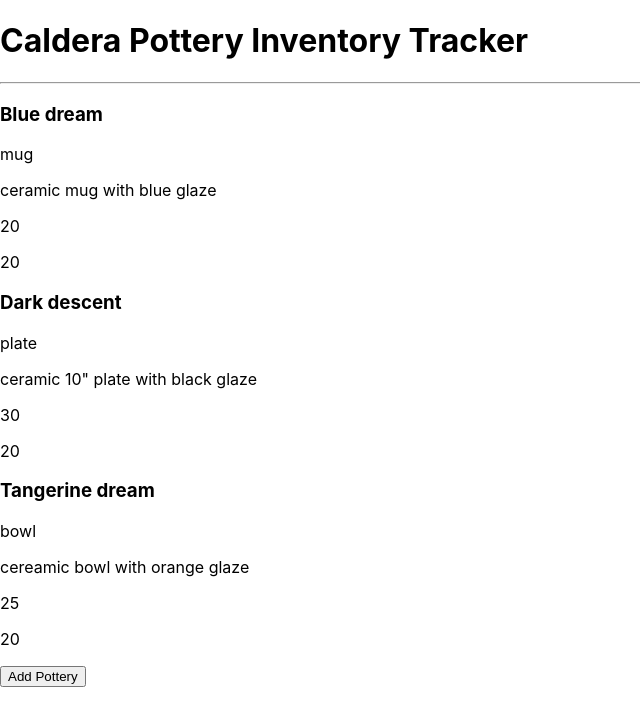
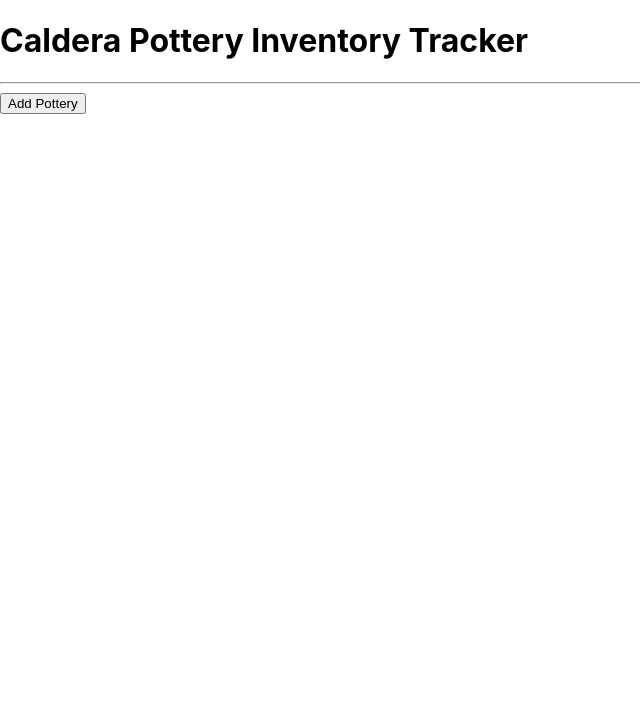
Before and after one commit to meganmckissack/caldera-pottery-inventory, a React (Create React App) app: page / in a window 1280 px wide. Shown: the top 726 px of the page, without its empty margins (0-640 px from the left). Built offline with nearby package versions, Linux system fonts and the light colour scheme.

Commit message:
add details page and update controller, list, and form

```diff
--- a/src/components/App.js
+++ b/src/components/App.js
@@ -1,7 +1,6 @@
 import React from 'react';
 import Header from './Header';
-import PotteryControl from './PotteryControll';
-import PotteryList from './PotteryList';
+import PotteryControl from './PotteryControl';
 
 function App() {
   return (
--- a/src/components/NewPotteryForm.js
+++ b/src/components/NewPotteryForm.js
@@ -1,7 +1,7 @@
 import React from "react";
-import PropTypes from "prop-types";
-import { v4 } from "uuid";
-import ResuableForm from "./ReusableForm";
+import PropTypes from 'prop-types';
+import { v4 } from 'uuid';
+import ReusableForm from "./ReusableForm";
 
 function NewPotteryForm(props) {
 
@@ -21,7 +21,7 @@ function NewPotteryForm(props) {
   return (
     <React.Fragment>
       <h3>Add Pottery to Inventory</h3>
-      <ResuableForm
+      <ReusableForm
       formSubmissionHandler={handleNewPotteryFormSubmission}
       buttonText="Submit New Pottery" />
     </React.Fragment>
--- /dev/null
+++ b/src/components/PotteryControl.js
@@ -0,0 +1,67 @@
+import React from "react";
+import NewPotteryForm from "./NewPotteryForm";
+import PotteryList from "./PotteryList";
+import PotteryDetail from "./PotteryDetail";
+
+class PotteryControl extends React.Component {
+
+  constructor(props) {
+    super(props);
+    this.state={
+      formVisible: false,
+      mainPotteryList: [],
+      selectedPottery: null,
+    }
+  }
+
+  handleClick = () => {
+    if (this.state.selectedPottery != null) {
+      this.setState({
+        formVisible: false,
+        selectedPottery: null,
+      });
+    } else {
+      this.setState(prevState => ({
+        formVisible: !prevState.formVisible,
+      }));
+    }
+  }
+
+  handleAddingNewPotteryToList = (newPottery) => {
+    const newMainPotteryList = this.state.mainPotteryList.concat(newPottery);
+    this.setState({mainPotteryList: newMainPotteryList});
+    this.setState({formVisible: false});
+  }
+
+  handleChanginSelectedPottery = (id) => {
+    const selectedPottery = this.state.mainPotteryList.filter(pottery => pottery.id === id)[0];
+    this.setState({selectedPottery: selectedPottery});
+  }
+
+
+  render() {
+    let currentlyVisibleState = null;
+    let buttonText = null;
+
+    if(this.state.selectedPottery !== null) {
+      currentlyVisibleState= <PotteryDetail
+      pottery = {this.state.selectedPottery} />
+      buttonText="Return to Pottery List";
+    } else if(this.state.formVisible) {
+      currentlyVisibleState = <NewPotteryForm onNewPotteryCreation={this.handleAddingNewPotteryToList} />
+      buttonText= "Return to Pottery List";
+    } else {
+      currentlyVisibleState = <PotteryList potteryList={this.state.mainPotteryList} />
+      buttonText= "Add Pottery";
+
+    return (
+      <React.Fragment>
+        {currentlyVisibleState}
+        <button onClick={this.handleClick}>{buttonText}</button>
+      </React.Fragment>
+    );
+    }
+  }
+}
+
+export default PotteryControl;
--- a/src/components/PotteryControll.js
+++ /dev/null
@@ -1,41 +0,0 @@
-import React from "react";
-import NewPotteryForm from "./NewPotteryForm";
-import PotteryList from "./PotteryList";
-
-class PotteryControl extends React.Component {
-
-  constructor(props) {
-    super(props);
-    this.state={
-      formVisable: false,
-    }
-  }
-
-  handleClick = () => {
-    this.setState(prevState => ({
-      formVisable: !prevState.formVisable
-    }));
-  }
-
-  render() {
-    let currentlyVisibleState = null;
-    let buttonText = null;
-
-    if(this.state.formVisable) {
-      currentlyVisibleState = <NewPotteryForm />
-      buttonText= "Return to Pottery List";
-    } else {
-      currentlyVisibleState = <PotteryList />
-      buttonText= "Add Pottery";
-
-    return (
-      <React.Fragment>
-        {currentlyVisibleState}
-        <button onClick={this.handleClick}>{buttonText}</button>
-      </React.Fragment>
-    );
-    }
-  }
-}
-
-export default PotteryControl;
--- /dev/null
+++ b/src/components/PotteryDetail.js
@@ -0,0 +1,23 @@
+import React from "react";
+import Proptypes from 'prop-types';
+
+function PotteryDetail(props) {
+  const { pottery } = props;
+
+  return (
+    <React.Fragment>
+      <h3>Pottery Detail</h3>
+      <p>{pottery.name}</p>
+      <p>{pottery.type}</p>
+      <p>{pottery.description}</p>
+      <p>{pottery.price}</p>
+      <p>{pottery.quantity}</p>
+    </React.Fragment>
+  )
+}
+
+PotteryDetail.propTypes = {
+  potter: Proptypes.object,
+}
+
+export default PotteryDetail;
--- a/src/components/PotteryList.js
+++ b/src/components/PotteryList.js
@@ -2,41 +2,42 @@ import React from "react";
 import Pottery from "./Pottery";
 import PropTypes from "prop-types";
 
-const potteryData = [
-  {
-    name: "Blue dream",
-    type: "mug",
-    description: "ceramic mug with blue glaze",
-    price: 20,
-    quantity: 20
-  },
-  {
-    name: "Dark descent",
-    type: "plate",
-    description: 'ceramic 10" plate with black glaze',
-    price: 30,
-    quantity: 20
-  },
-  {
-    name: "Tangerine dream",
-    type: "bowl",
-    description: "cereamic bowl with orange glaze",
-    price: 25,
-    quantity: 20
-  },
-]
+// const potteryData = [
+//   {
+//     name: "Blue dream",
+//     type: "mug",
+//     description: "ceramic mug with blue glaze",
+//     price: 20,
+//     quantity: 20
+//   },
+//   {
+//     name: "Dark descent",
+//     type: "plate",
+//     description: 'ceramic 10" plate with black glaze',
+//     price: 30,
+//     quantity: 20
+//   },
+//   {
+//     name: "Tangerine dream",
+//     type: "bowl",
+//     description: "cereamic bowl with orange glaze",
+//     price: 25,
+//     quantity: 20
+//   },
+// ]
 
-function PotteryList() {
+function PotteryList(props) {
   return (
     <React.Fragment>
-      {potteryData.map((pottery, index) =>
+      {props.potteryList.map((pottery) =>
         <Pottery
           name={pottery.name}
           type={pottery.type}
           description={pottery.description}
           price={parseInt(pottery.price)}
           quantity={parseInt(pottery.quantity)}
-          key={index}
+          id={pottery.id}
+          key={pottery.id}
         />
       )}
     </React.Fragment>
--- a/src/components/ReusableForm.js
+++ b/src/components/ReusableForm.js
@@ -1,7 +1,7 @@
 import React from "react";
 import PropTypes from "prop-types";
 
-function ResuableForm(props) {
+function ReusableForm(props) {
   return (
     <React.Fragment>
       <form onSubmit={props.formSubmissionHandler}>
@@ -30,9 +30,9 @@ function ResuableForm(props) {
   )
 }
 
-ResuableForm.propTypes = {
+ReusableForm.propTypes = {
   formSubmissionHandler: PropTypes.func,
   buttonText: PropTypes.string
 };
 
-export default ResuableForm;
+export default ReusableForm;
```
